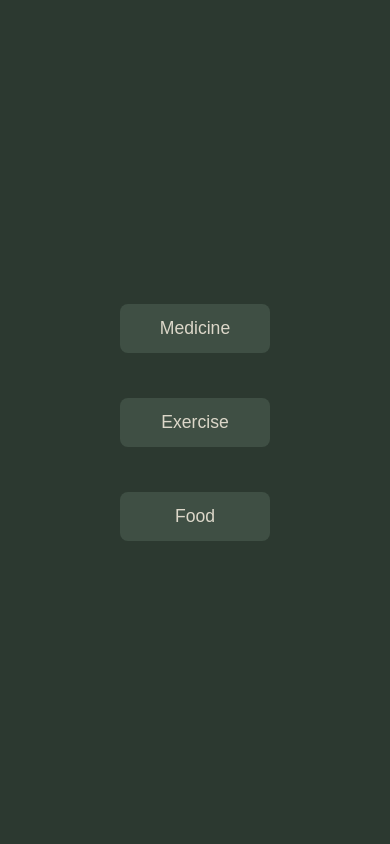
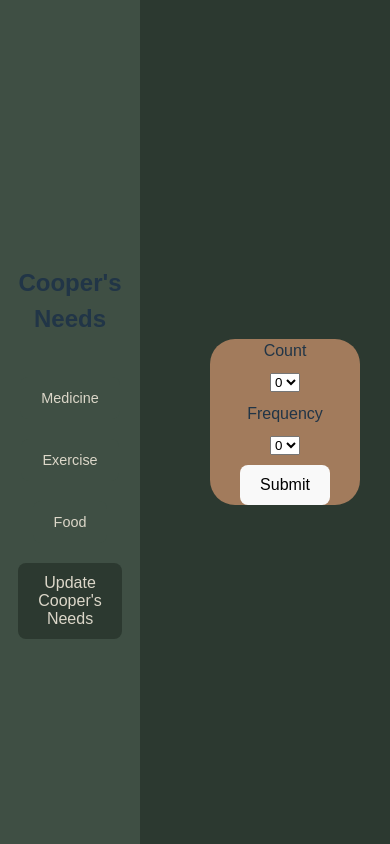
Before and after one commit to ritchieritch42/cooper-keeper, a React (Vite) app in the folder app/: page / in a window 390 px wide. Built offline with nearby package versions, Linux system fonts and the light colour scheme.

Commit message:
form data base

```diff
--- a/app/src/App.css
+++ b/app/src/App.css
@@ -3,35 +3,46 @@
   margin: 0 auto;
   padding: 2rem;
   text-align: center;
+  display: flex;
+  flex-direction: row;
 }
 
 body {
   background-color: #2c3930;
   font-family: Arial, sans-serif;
+  margin: 0;
+  display: flex;
+  height: 100vh;
 }
 
 .app {
+  flex: 1;
+  display: flex;
+  align-items: flex-start; /* Align items to the start vertically */
+  justify-content: center;
+  padding-left: 200px; /* Offset for fixed categories */
+  gap: 20px; /* Add spacing between the data and dialog forms */
+}
+
+.categories {
+  position: fixed;
+  left: 0;
+  top: 0;
   height: 100%;
-  width: 100%;
+  width: 200px;
   display: flex;
   flex-direction: column;
   align-items: center;
   justify-content: center;
+  background-color: #3f4f44;
+  padding: 20px;
+  gap: 20px;
 }
 
-/* Categories container */
-.categories {
-  display: flex;
-  flex-wrap: wrap; /* Allows buttons to wrap on smaller screens */
-  gap: 45px;
-  justify-content: center;
-}
-
-/* Category button */
 .category {
   background-color: #3f4f44;
   color: #dcd7c9;
-  border: 2px solid transparent;
+  border: 1px solid transparent;
   padding: 12px 20px;
   font-size: 1.1rem;
   border-radius: 8px;
@@ -43,10 +54,8 @@ body {
 
 .category:hover {
   border-color: #a27b5c;
-  transform: scale(1.05);
 }
 
-/* Selected category data */
 .data {
   background-color: #3f4f44;
   border-radius: 25px;
@@ -58,7 +67,6 @@ body {
   box-shadow: 0 4px 8px rgba(0, 0, 0, 0.2);
 }
 
-/* Cooper needs text */
 .cooper-needs {
   color: #dcd7c9;
   font-size: 1.4rem;
@@ -66,7 +74,15 @@ body {
   margin-bottom: 10px;
 }
 
-/* Data list */
+.update-coopers-needs {
+  color: #dcd7c9;
+  background-color: #2c3930;
+}
+
+.update-coopers-needs:hover {
+  border-color: #a27b5c;
+}
+
 .data-list {
   color: #dcd7c9;
   list-style: none;
@@ -78,19 +94,46 @@ body {
   margin: 10px 0;
 }
 
-/* Responsive adjustments */
+.dialog {
+  display: flex;
+  flex-direction: column;
+  justify-content: center;
+  align-items: center;
+  margin: 30px;
+  background-color: #a27b5c;
+  gap: 10px;
+  border-radius: 25px;
+}
+
+.dialog-input {
+  margin: 5px;
+  background-color: #dcd7c9;
+  border-radius: 25px;
+  color: black;
+}
+
+.dialog-input:focus {
+  outline: none;
+  border: none;
+}
+
 @media (max-width: 768px) {
   .categories {
-    flex-direction: column;
-    align-items: center;
+    width: 100px;
   }
 
   .category {
-    width: 100%;
-    max-width: 250px;
+    font-size: 0.9rem;
+    min-width: auto;
   }
 
-  .data {
-    max-width: 90%;
+  .app {
+    padding-left: 120px;
+    flex-direction: column; /* Stack the forms vertically for smaller screens */
+  }
+
+  .data,
+  .dialog {
+    width: 100%; /* Ensure both forms take full width on small screens */
   }
 }
--- a/app/src/App.jsx
+++ b/app/src/App.jsx
@@ -25,9 +25,18 @@ const initialCategories = [
 function App() {
   const [categories, setCategories] = useState(initialCategories);
   const [selectedCategory, setSelectedCategory] = useState(null);
+  const [formData, setFormData] = useState({
+    count: 0,
+    frequency: 0,
+  });
 
   function handleSelectedCategory(category) {
     setSelectedCategory(category.id === selectedCategory?.id ? null : category);
+  }
+
+  function handleSubmit(e) {
+    e.preventDefault();
+    console.log(formData);
   }
 
   return (
@@ -36,7 +45,10 @@ function App() {
         categories={categories}
         onCategorySelect={handleSelectedCategory}
       />
-      <Data category={selectedCategory} />
+      <div>
+        <Data category={selectedCategory} />
+        <Dialog formData={formData} onSubmit={handleSubmit} />
+      </div>
     </div>
   );
 }
@@ -44,6 +56,7 @@ function App() {
 function Categories({ categories, onCategorySelect }) {
   return (
     <div className="categories">
+      <h2>Cooper's Needs</h2>
       {categories.map((category) => (
         <Category
           key={category.id}
@@ -52,6 +65,7 @@ function Categories({ categories, onCategorySelect }) {
           onCategorySelect={onCategorySelect}
         />
       ))}
+      <button className="update-coopers-needs">Update Cooper's Needs</button>
     </div>
   );
 }
@@ -85,4 +99,28 @@ function Data({ category }) {
   );
 }
 
+function Dialog({ formData, onSubmit }) {
+  const Range = [...Array(6).keys()];
+  const [count, setCount] = useState(0);
+  const [frequency, setFrequency] = useState(0);
+
+  return (
+    <form className="dialog" onSubmit={onSubmit}>
+      <label>Count</label>
+      <select value={count} onChange={(e) => setCount(e.target.value)}>
+        {Range.map((number, index) => (
+          <option key={index}>{number}</option>
+        ))}
+      </select>
+      <label>Frequency</label>
+      <select value={frequency} onChange={(e) => setFrequency(e.target.value)}>
+        {Range.map((number, index) => (
+          <option key={index}>{number}</option>
+        ))}
+      </select>
+      <button type="submit">Submit</button>
+    </form>
+  );
+}
+
 export default App;
```
